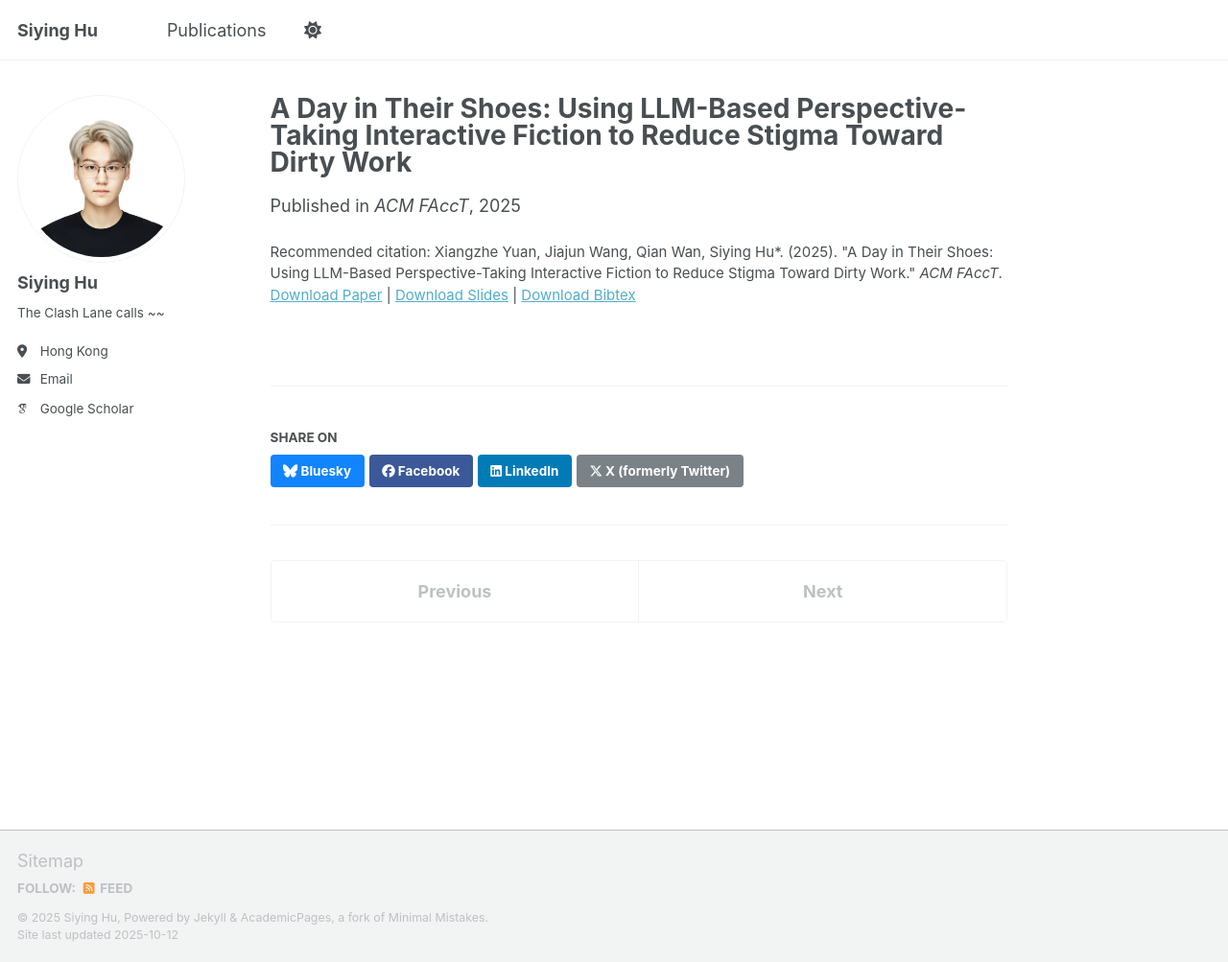
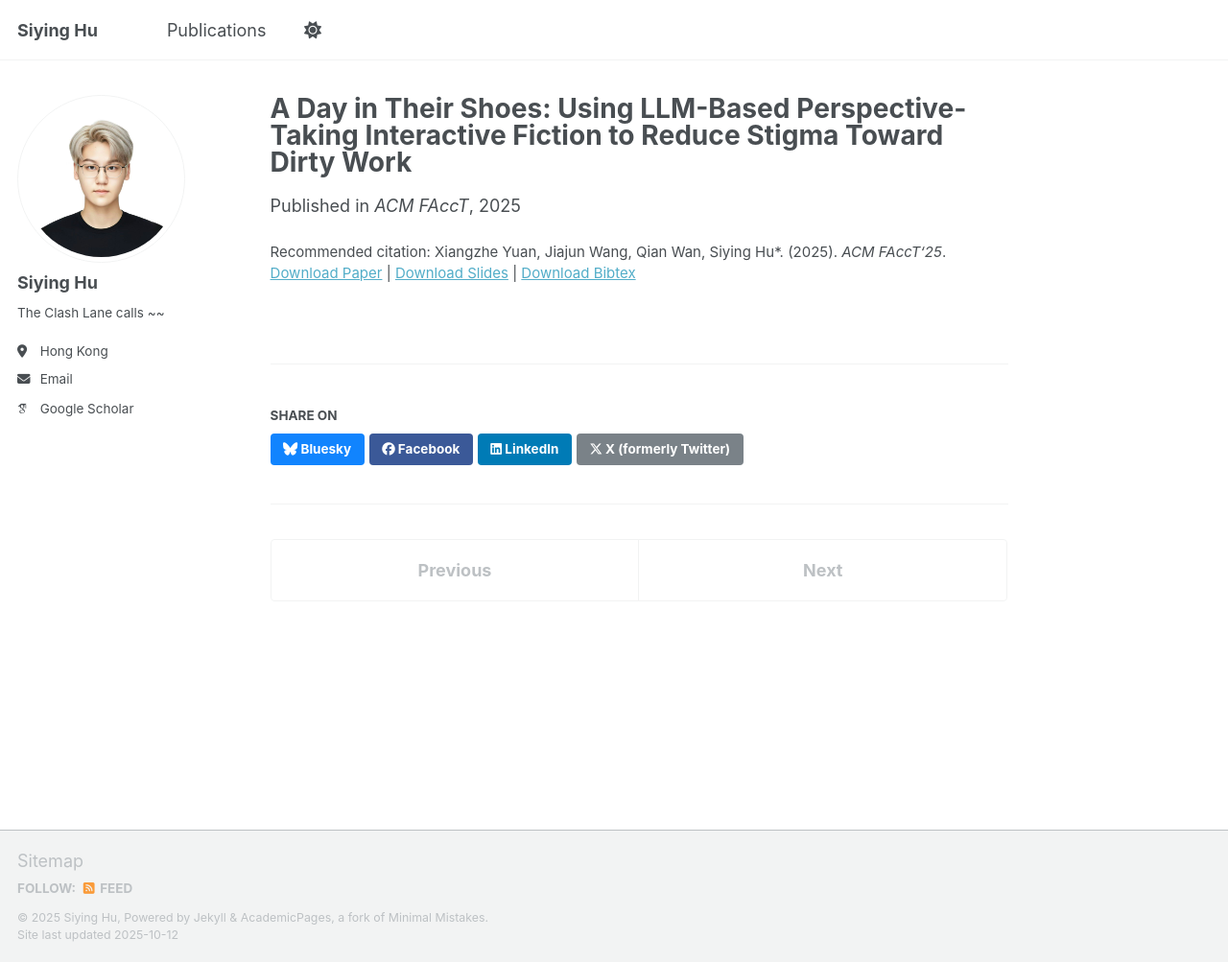
Before and after one commit to sychh/sychh.github.io, a Jekyll site: the page built from _publications/papertest.md, in a window 1280 px wide and 1003 px high. Shown: the whole window at 96% size. Built offline with Jekyll 4.4.1, drawn with Linux system fonts in a browser that asks for light colours; some web fonts are replaced; a script that is not in the unit is left out.

Commit message:
Update papertest.md

```diff
--- a/_publications/papertest.md
+++ b/_publications/papertest.md
@@ -9,5 +9,5 @@ venue: "ACM FAccT"
 slidesurl: 'https://dl.acm.org/doi/full/10.1145/3715275.3732090'
 paperurl: 'http://sychh.github.io/files/Facct’25.pdf'
 bibtexurl: 'http://sychh.github.io/files/acm_3715275.3732090.bib'
-citation: 'Xiangzhe Yuan, Jiajun Wang, Qian Wan, Siying Hu*. (2025). "A Day in Their Shoes: Using LLM-Based Perspective-Taking Interactive Fiction to Reduce Stigma Toward Dirty Work." <i>ACM FAccT</i>.'
+citation: 'Xiangzhe Yuan, Jiajun Wang, Qian Wan, Siying Hu*. (2025). <i>ACM FAccT‘25</i>.'
 ---
```
